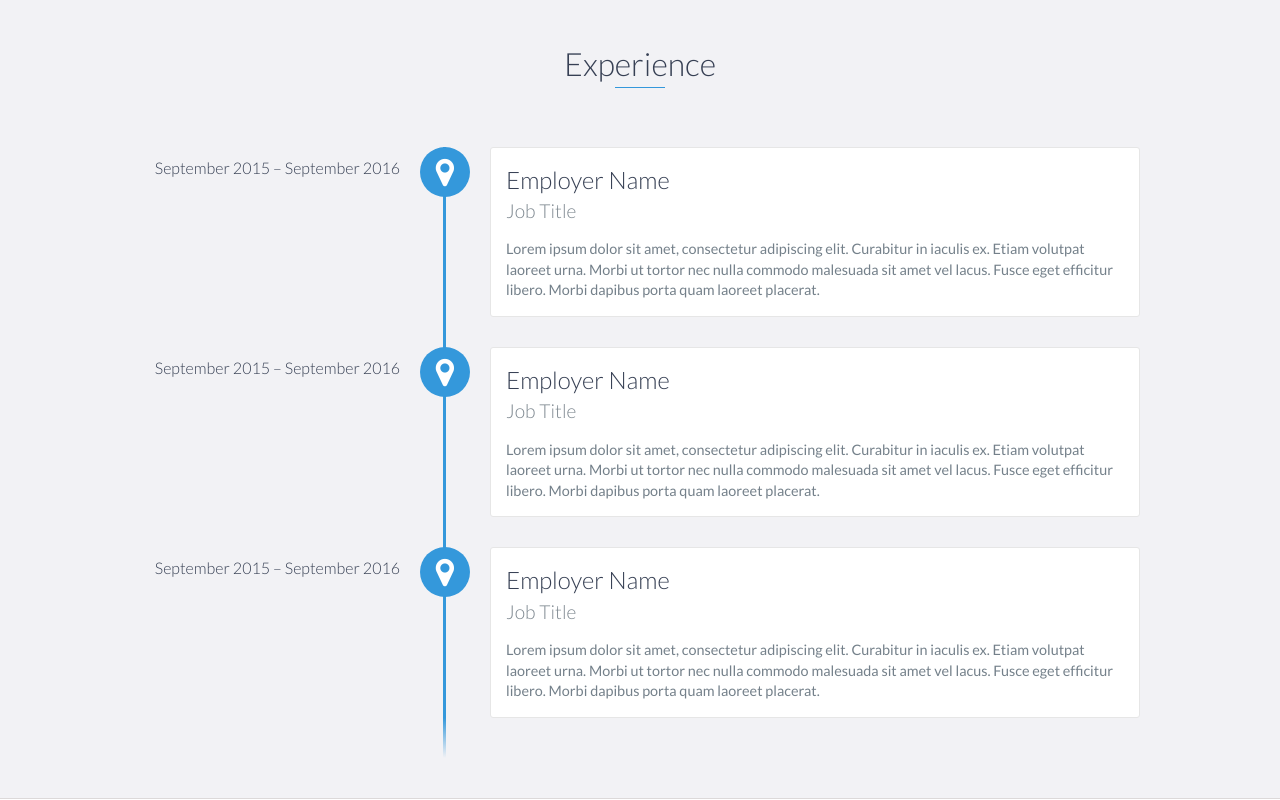
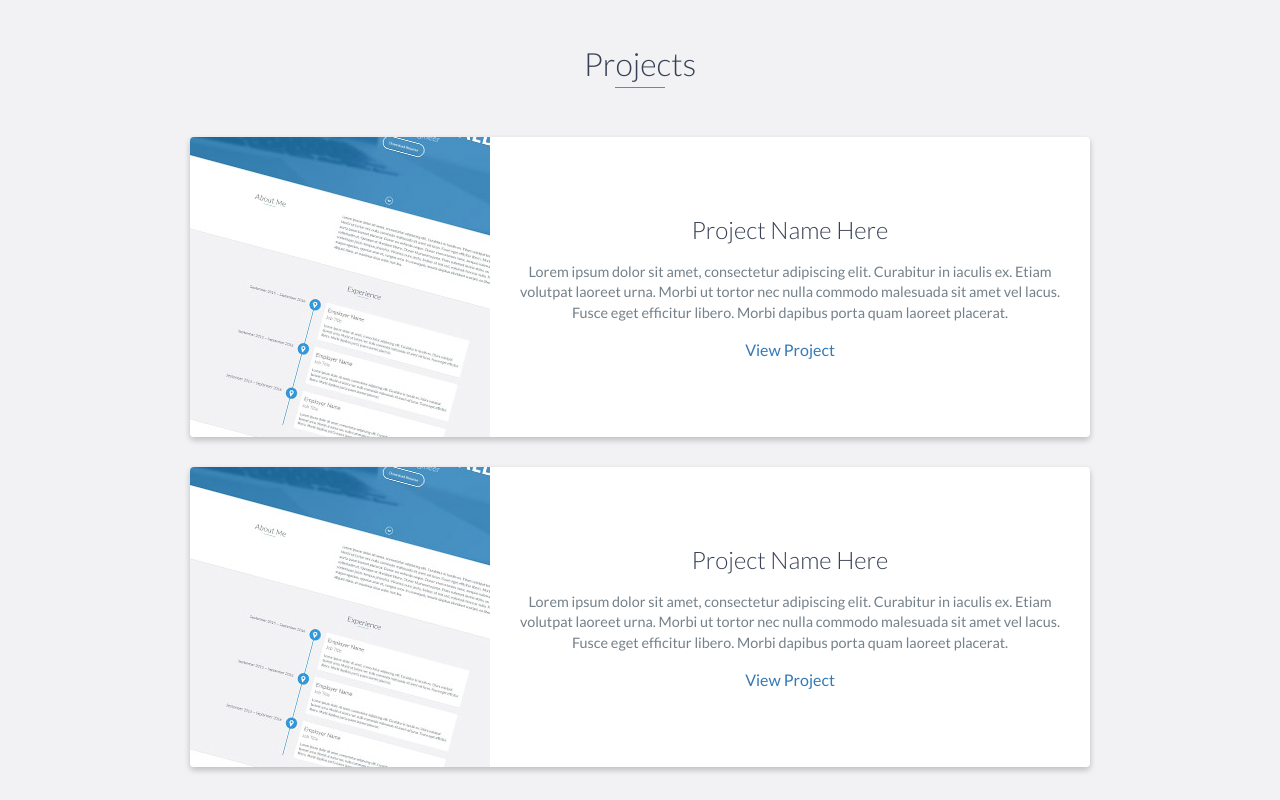
Before and after one commit to EderBraz/EderBraz.github-old, a website: page index.html in a window 1280 px wide. Shown: the part 1120-1920 px from the top of the page. Drawn offline with nearby package versions, Linux system fonts and the light colour scheme.

Commit message:
remove exp

```diff
--- a/index.html
+++ b/index.html
@@ -28,13 +28,10 @@
                 <a href="#about">About</a>
             </li>
             <li>
-                <a href="#experience">Experience</a>
+                <a href="#projects">Projects</a>
             </li>
             <li>
                 <a href="#education">Education</a>
-            </li>
-            <li>
-                <a href="#projects">Projects</a>
             </li>
             <li>
                 <a href="#skills">Skills</a>
@@ -83,35 +80,45 @@
     </div>
     <!-- End #about -->
 
-    <div id="experience" class="background-alt">
-        <h2 class="heading">Experience</h2>
-        <div id="experience-timeline">
-            <div data-date="September 2015 – September 2016">
-                <h3>Employer Name</h3>
-                <h4>Job Title</h4>
+    <div id="projects" class="background-alt">
+        <h2 class="heading">Projects</h2>
+        <div class="container">
+            <div class="row">
+                <div class="project shadow-large">
+                    <div class="project-image">
+                        <img src="images/project.jpg" />
+                    </div>
+                    <!-- End .project-image -->
+                    <div class="project-info">
+                        <h3>Project Name Here</h3>
                         <p>
                             Lorem ipsum dolor sit amet, consectetur adipiscing elit. Curabitur in iaculis ex. Etiam volutpat laoreet urna. Morbi ut tortor nec nulla commodo malesuada sit amet vel lacus. Fusce eget efficitur libero. Morbi dapibus porta quam laoreet placerat.
                         </p>
+                        <a href="#">View Project</a>
                     </div>
+                    <!-- End .project-info -->
+                </div>
+                <!-- End .project -->
 
-            <div data-date="September 2015 – September 2016">
-                <h3>Employer Name</h3>
-                <h4>Job Title</h4>
+                <div class="project shadow-large">
+                    <div class="project-image">
+                        <img src="images/project.jpg" />
+                    </div>
+                    <!-- End .project-image -->
+                    <div class="project-info">
+                        <h3>Project Name Here</h3>
                         <p>
                             Lorem ipsum dolor sit amet, consectetur adipiscing elit. Curabitur in iaculis ex. Etiam volutpat laoreet urna. Morbi ut tortor nec nulla commodo malesuada sit amet vel lacus. Fusce eget efficitur libero. Morbi dapibus porta quam laoreet placerat.
                         </p>
+                        <a href="#">View Project</a>
                     </div>
-
-            <div data-date="September 2015 – September 2016">
-                <h3>Employer Name</h3>
-                <h4>Job Title</h4>
-                <p>
-                    Lorem ipsum dolor sit amet, consectetur adipiscing elit. Curabitur in iaculis ex. Etiam volutpat laoreet urna. Morbi ut tortor nec nulla commodo malesuada sit amet vel lacus. Fusce eget efficitur libero. Morbi dapibus porta quam laoreet placerat.
-                </p>
+                    <!-- End .project-info -->
+                </div>
+                <!-- End .project -->
             </div>
         </div>
     </div>
-    <!-- End #experience -->
+    <!-- End #projects -->
 
     <div id="education">
         <h2 class="heading">Education</h2>
@@ -155,46 +162,6 @@
         <!-- End .education-block -->
     </div>
     <!-- End #education -->
-
-    <div id="projects" class="background-alt">
-        <h2 class="heading">Projects</h2>
-        <div class="container">
-            <div class="row">
-                <div class="project shadow-large">
-                    <div class="project-image">
-                        <img src="images/project.jpg" />
-                    </div>
-                    <!-- End .project-image -->
-                    <div class="project-info">
-                        <h3>Project Name Here</h3>
-                        <p>
-                            Lorem ipsum dolor sit amet, consectetur adipiscing elit. Curabitur in iaculis ex. Etiam volutpat laoreet urna. Morbi ut tortor nec nulla commodo malesuada sit amet vel lacus. Fusce eget efficitur libero. Morbi dapibus porta quam laoreet placerat.
-                        </p>
-                        <a href="#">View Project</a>
-                    </div>
-                    <!-- End .project-info -->
-                </div>
-                <!-- End .project -->
-
-                <div class="project shadow-large">
-                    <div class="project-image">
-                        <img src="images/project.jpg" />
-                    </div>
-                    <!-- End .project-image -->
-                    <div class="project-info">
-                        <h3>Project Name Here</h3>
-                        <p>
-                            Lorem ipsum dolor sit amet, consectetur adipiscing elit. Curabitur in iaculis ex. Etiam volutpat laoreet urna. Morbi ut tortor nec nulla commodo malesuada sit amet vel lacus. Fusce eget efficitur libero. Morbi dapibus porta quam laoreet placerat.
-                        </p>
-                        <a href="#">View Project</a>
-                    </div>
-                    <!-- End .project-info -->
-                </div>
-                <!-- End .project -->
-            </div>
-        </div>
-    </div>
-    <!-- End #projects -->
 
     <div id="skills">
         <h2 class="heading">Skills</h2>
```
Lines whose indentation alone changed are shown as unchanged.
